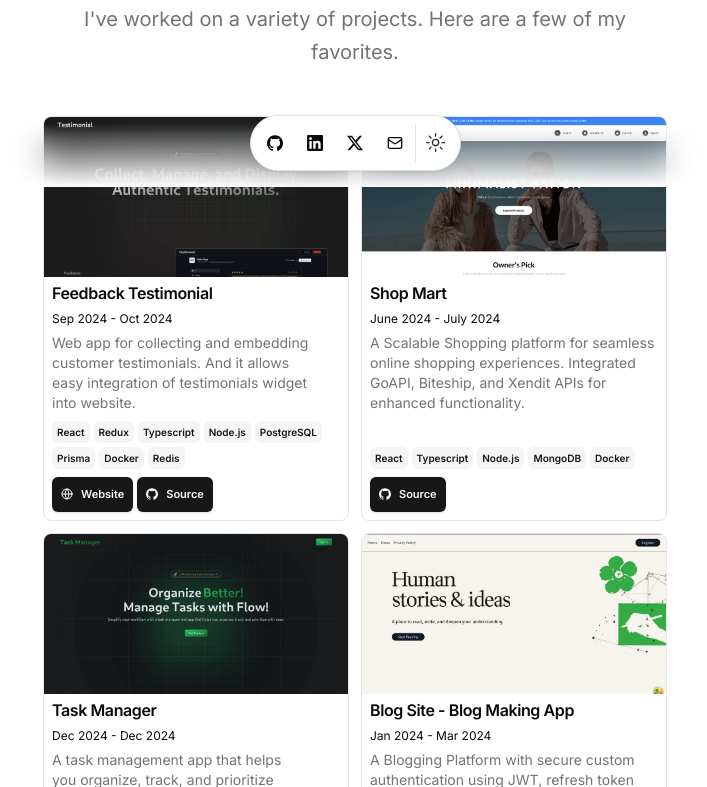
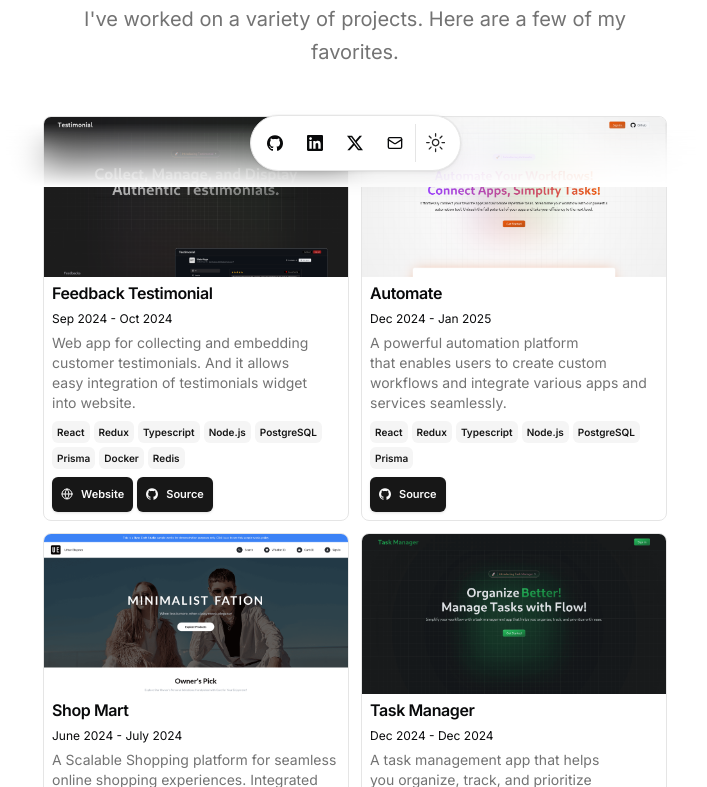
Before and after one commit to yshplsngh/Portfolio-v2, a Next.js app: page / in a window 1280 px wide. Shown: the part 613-1400 px from the top of the page, without its empty margins (285-992 px from the left). Built offline with nearby package versions, Linux system fonts and the light colour scheme.

Commit message:
add automate

```diff
--- a/src/data/resume.tsx
+++ b/src/data/resume.tsx
@@ -125,6 +125,30 @@ export const DATA = {
                 },
             ],
             image: "/testi.png",
+            video:"",
+        },
+        {
+            title: "Automate",
+            href: "https://github.com/yshplsngh/Automate",
+            dates: "Dec 2024 - Jan 2025",
+            active: true,
+            description: "A powerful automation platform that enables users to create custom workflows and integrate various apps and services seamlessly.",
+            technologies: [
+                "React",
+                "Redux",
+                "Typescript",
+                "Node.js",
+                "PostgreSQL",
+                "Prisma"
+            ],
+            links: [
+                {
+                    type: "Source",
+                    href: "https://github.com/yshplsngh/Automate",
+                    icon: <Icons.github className="size-3"/>,
+                },
+            ],
+            image: "/automate.png",
             video:"",
         },
         {
```
Also changed, not shown: public/automate.png (added).
